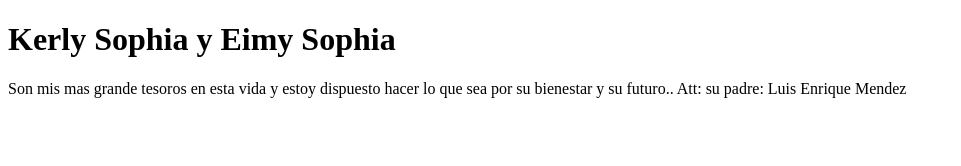
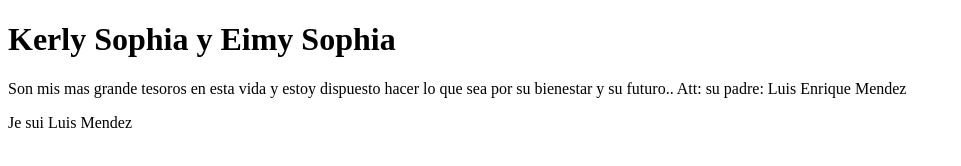
Before and after one commit to Enriqmd/dalto-curso-git, a plain HTML site: page index.html in a window 1280 px wide. Shown: the whole page, without its empty margins (0-961 px from the left). Drawn offline with Linux system fonts and the light colour scheme.

Commit message:
Primer commit que subire a github

```diff
--- a/index.html
+++ b/index.html
@@ -8,5 +8,6 @@
 <body>
     <h1>Kerly Sophia y Eimy Sophia</h1>
     <p>Son mis mas grande tesoros en esta vida y estoy dispuesto hacer lo que sea por su bienestar y su futuro.. Att: su padre: Luis Enrique Mendez</p>
+    <p>Je sui Luis Mendez</p>
 </body>
 </html>
```
